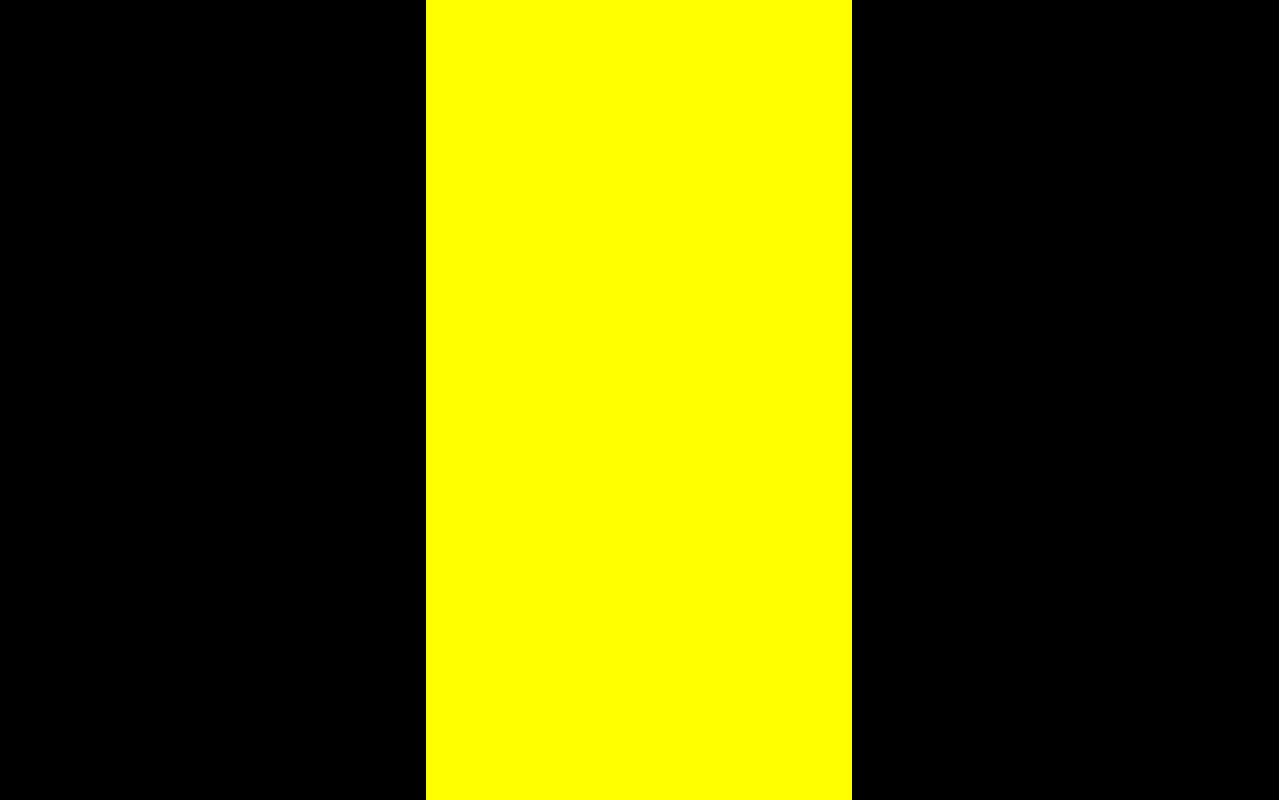
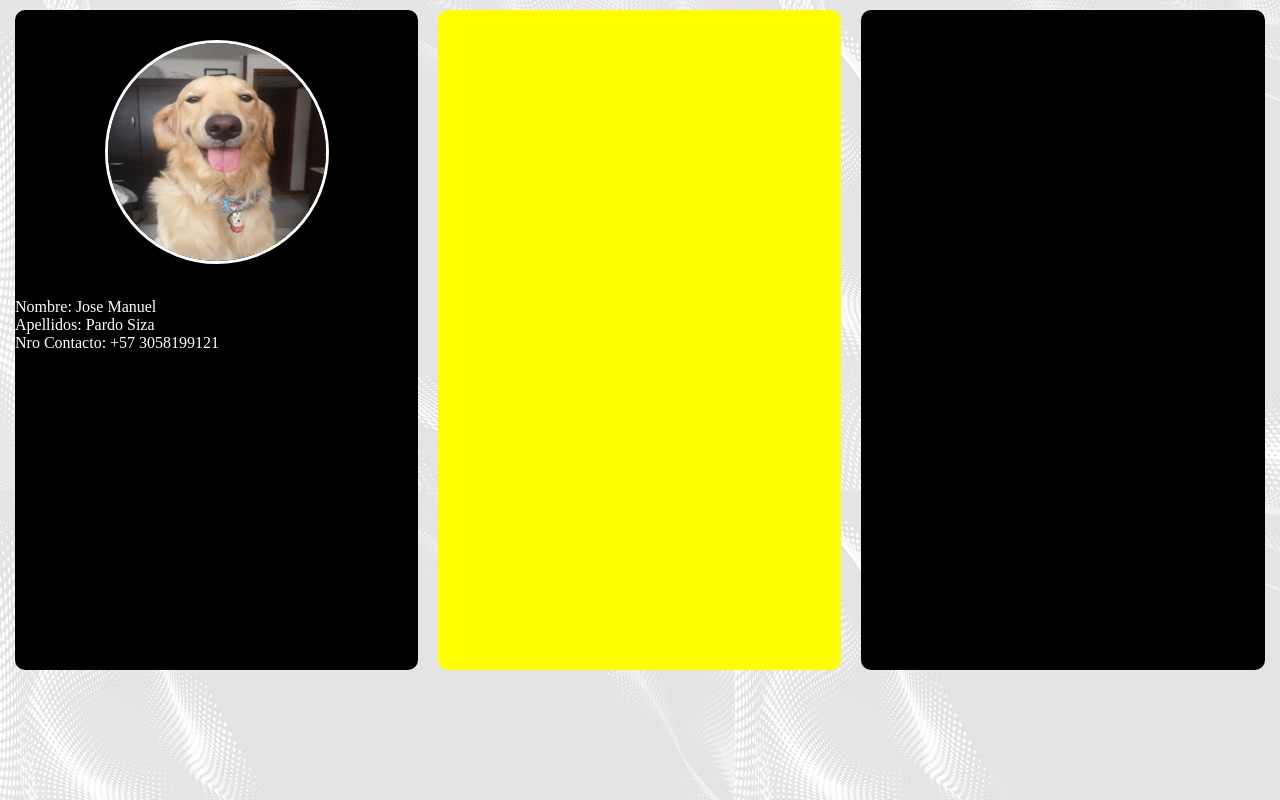
Before and after one commit to Jmpardo047/proyect1, a plain HTML site: page index.html in a window 1280 px wide. Drawn offline with Linux system fonts and the light colour scheme.

Commit message:
Estilos e imagenes aplicados

```diff
--- a/css/styles.css
+++ b/css/styles.css
@@ -5,20 +5,41 @@
     box-sizing: border-box;
 }
 .sect1{
-    width: 33.3%;
-    height: 50em;
+    width: 31.5%;
+    height: 660px;
+    margin: 10px;
+    margin-left: 15px;
     background-color: black;
+    border-radius: 10px;
     float: left;
+    text-align: center;
 }
 .sect2{
-    width: 33.3%;
-    height: 50em;
+    width: 31.5%;
+    height: 660px;
+    margin: 10px;
     background-color: yellow;
+    border-radius: 10px;
     float: left;
 }
 .sect3{
-    width: 33.3%;
-    height: 50em;
+    width: 31.5%;
+    height: 660px;
+    margin: 10px;
     background-color: black;
+    border-radius: 10px;
     float: left;
 }
+
+#fp{
+    width: 14em;
+    height: 14em;
+    margin: 30px;
+    border-radius: 100%;
+    border: solid 3px white
+}
+
+#info{
+    color: white;
+    text-align: left;
+}
--- a/index.html
+++ b/index.html
@@ -6,8 +6,16 @@
     <link rel="stylesheet" href="css/styles.css">
     <title>proyecto 1</title>
 </head>
-<body class="container">
-    <div class="sect1"></div>
+<body class="container" background="images/bg.jpg">
+    <div class="sect1">
+        <img src="images/fp.jpg" alt="foto" id="fp">
+        <div id="info">
+            <p>Nombre: Jose Manuel </p>
+            <p>Apellidos: Pardo Siza</p>
+            <p>Nro Contacto: +57 3058199121</p>
+
+        </div>
+    </div>
     <div class="sect2"></div>
     <div class="sect3"></div>
 </body>
```
Also changed, not shown: images/bg.jpg (added), images/fp.jpg (added).
